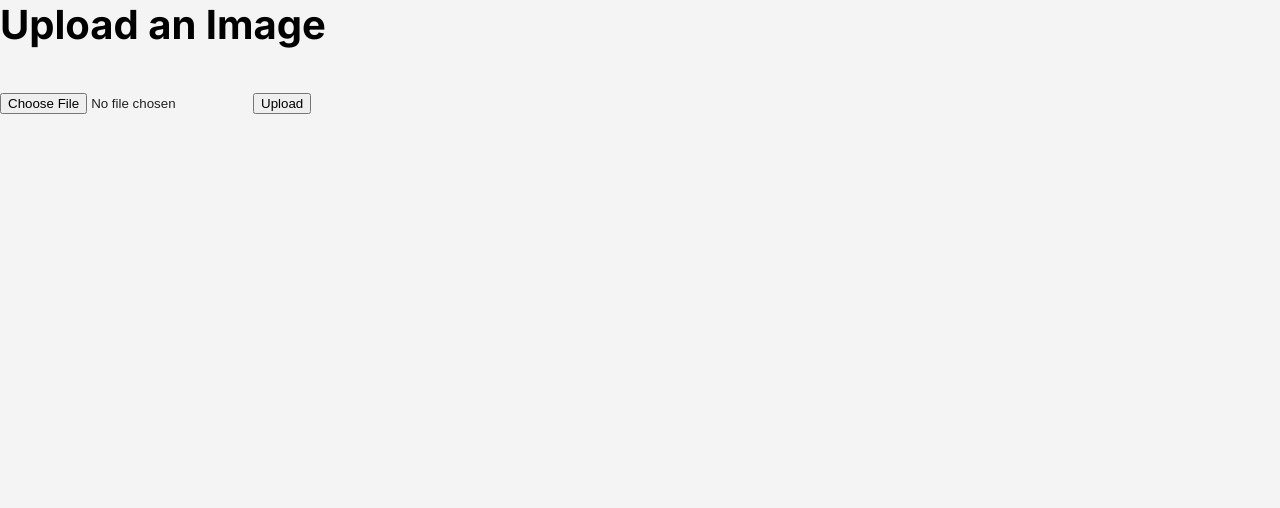
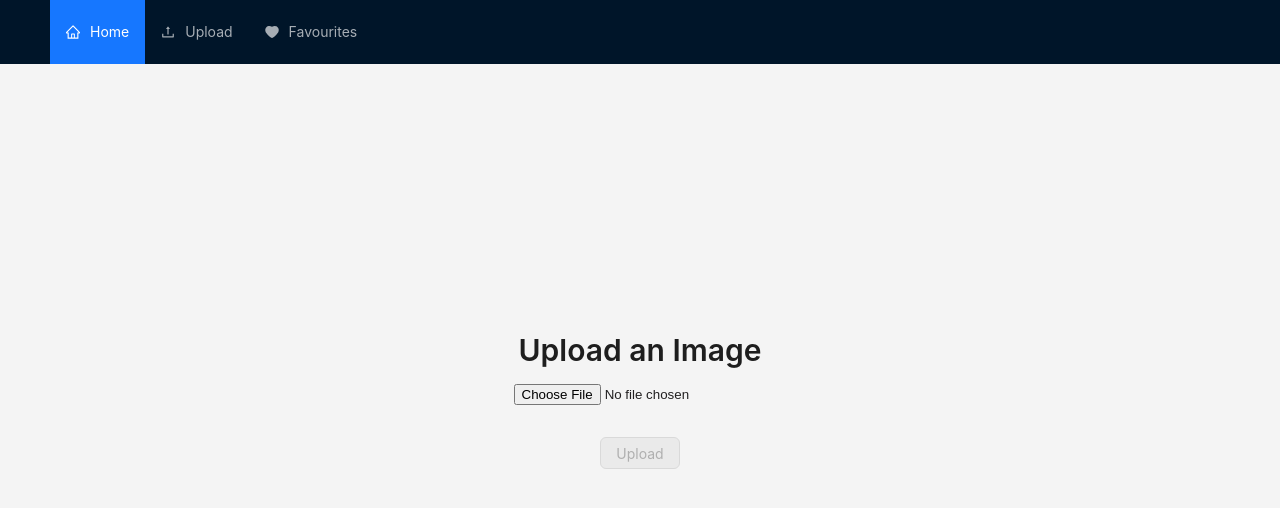
Before and after one commit to Aneta00/catapi, a Next.js app: page /upload in a window 1280 px wide. Shown: the top 508 px of the page. Built offline with nearby package versions, Linux system fonts and the light colour scheme.

Commit message:
[feat] style upload

```diff
--- a/src/app/upload/page.tsx
+++ b/src/app/upload/page.tsx
@@ -1,6 +1,12 @@
 'use client'
 import { useState } from 'react';
 import { useRouter } from 'next/navigation';
+import { Button, Upload, Typography, Spin, message } from 'antd';
+import { UploadOutlined } from '@ant-design/icons';
+import styled from 'styled-components';
+import { TopNav } from 'components/TopNav';
+
+const { Title, Text } = Typography;
 
 const UploadPage = () => {
   const [selectedFile, setSelectedFile] = useState<File | null>(null);
@@ -11,6 +17,8 @@ const UploadPage = () => {
   const handleFileChange = (e: React.ChangeEvent<HTMLInputElement>) => {
     if (e.target.files) {
       setSelectedFile(e.target.files[0]);
+      setError(null);
+      message.success(`${e.target.files[0].name} file selected successfully.`);
     }
   };
 
@@ -36,6 +44,7 @@ const UploadPage = () => {
       });
 
       if (response.ok) {
+        message.success('Image uploaded successfully!');
         router.push('/');
       } else {
         const errorData = await response.json();
@@ -49,15 +58,37 @@ const UploadPage = () => {
   };
 
   return (
-    <div>
-      <h1>Upload an Image</h1>
-      <input type="file" onChange={handleFileChange} />
-      <button onClick={handleUpload} disabled={loading}>
-        {loading ? 'Uploading...' : 'Upload'}
-      </button>
-      {error && <p style={{ color: 'red' }}>{error}</p>}
-    </div>
+    <>
+      <TopNav />
+      <StyledMain>
+        <Title level={2}>Upload an Image</Title>
+        <input
+          type="file"
+          onChange={handleFileChange}
+          accept="image/*"
+          style={{ marginBottom: 16 }}
+        />
+        <Button
+          type="primary"
+          onClick={handleUpload}
+          disabled={loading || !selectedFile}
+          style={{ marginTop: 16 }}
+        >
+          {loading ? <Spin /> : 'Upload'}
+        </Button>
+        {error && <Text type="danger" style={{ marginTop: 16 }}>{error}</Text>}
+      </StyledMain>
+    </>
   );
 };
 
 export default UploadPage;
+
+const StyledMain = styled.div`
+  display: flex;
+  flex-direction: column;
+  align-items: center;
+  justify-content: center;
+  height: 100vh;
+  text-align: center;
+`;
```
